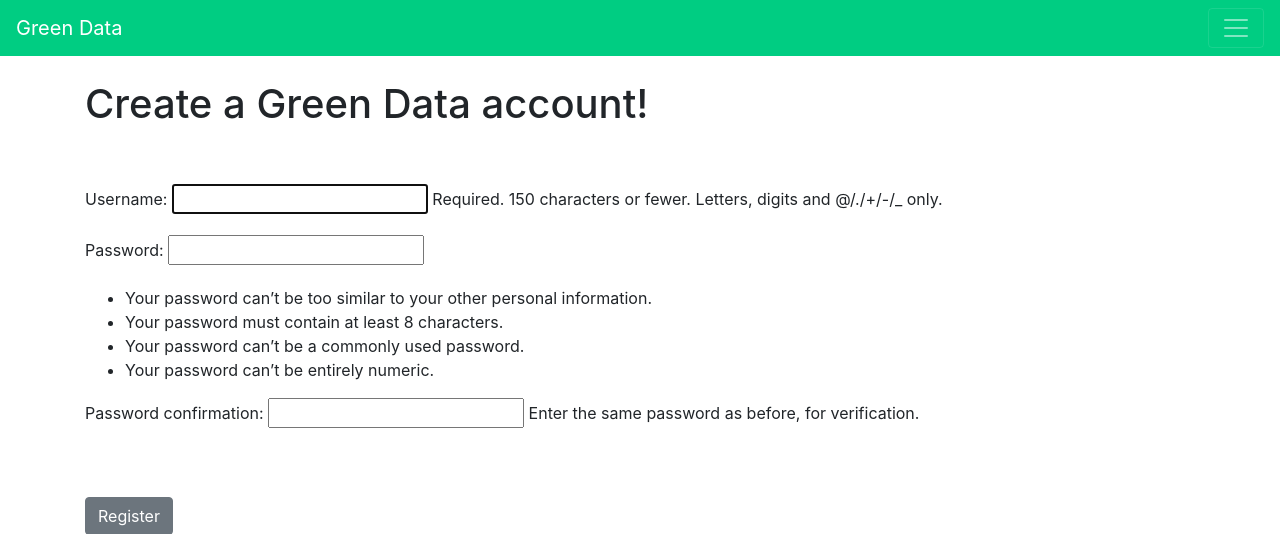
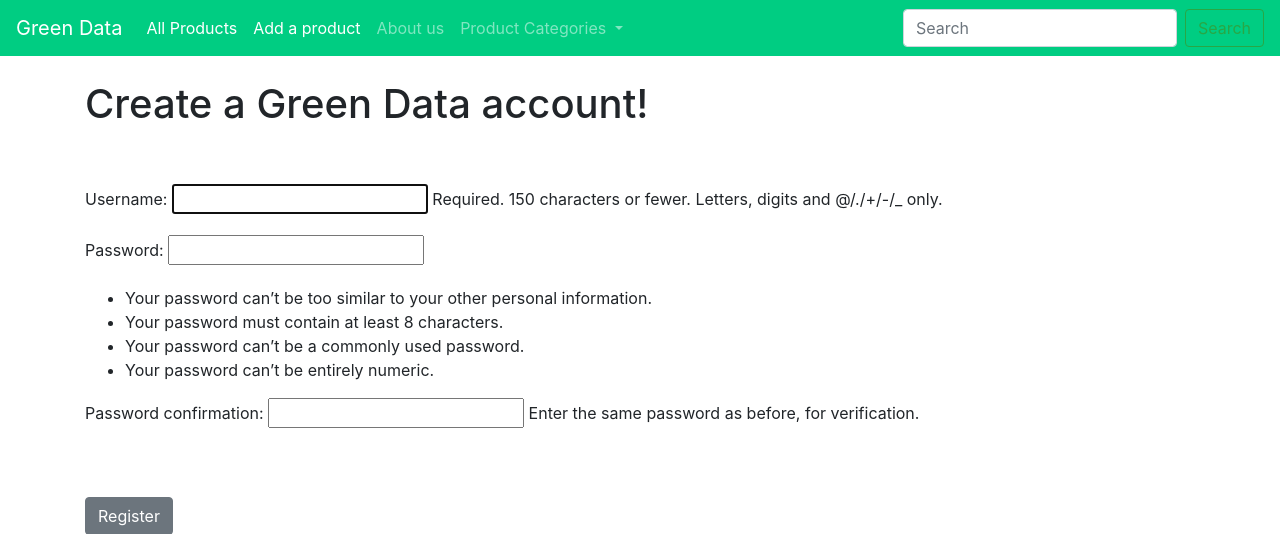
Before and after one commit to SuperPlotTwist/GreenDataProject, a Django app: page /members/register/ in a window 1280 px wide. Shown: the top 534 px of the page. Run offline with Django 3.2, Linux system fonts and the light colour scheme.

Commit message:
fixed navbar

```diff
--- a/GreenData/webapp/templates/base.html
+++ b/GreenData/webapp/templates/base.html
@@ -17,7 +17,7 @@
 
   </head>
   <body>
-    <nav class="navbar navbar-dark" style="background-color: #00cd82;">
+    <nav class="navbar navbar-expand-lg navbar-dark" style="background-color: #00cd82;">
   <a class="navbar-brand" href="{% url 'home' %}">Green Data</a>
   <button class="navbar-toggler" type="button" data-toggle="collapse" data-target="#navbarSupportedContent" aria-controls="navbarSupportedContent" aria-expanded="false" aria-label="Toggle navigation">
     <span class="navbar-toggler-icon"></span>
```
